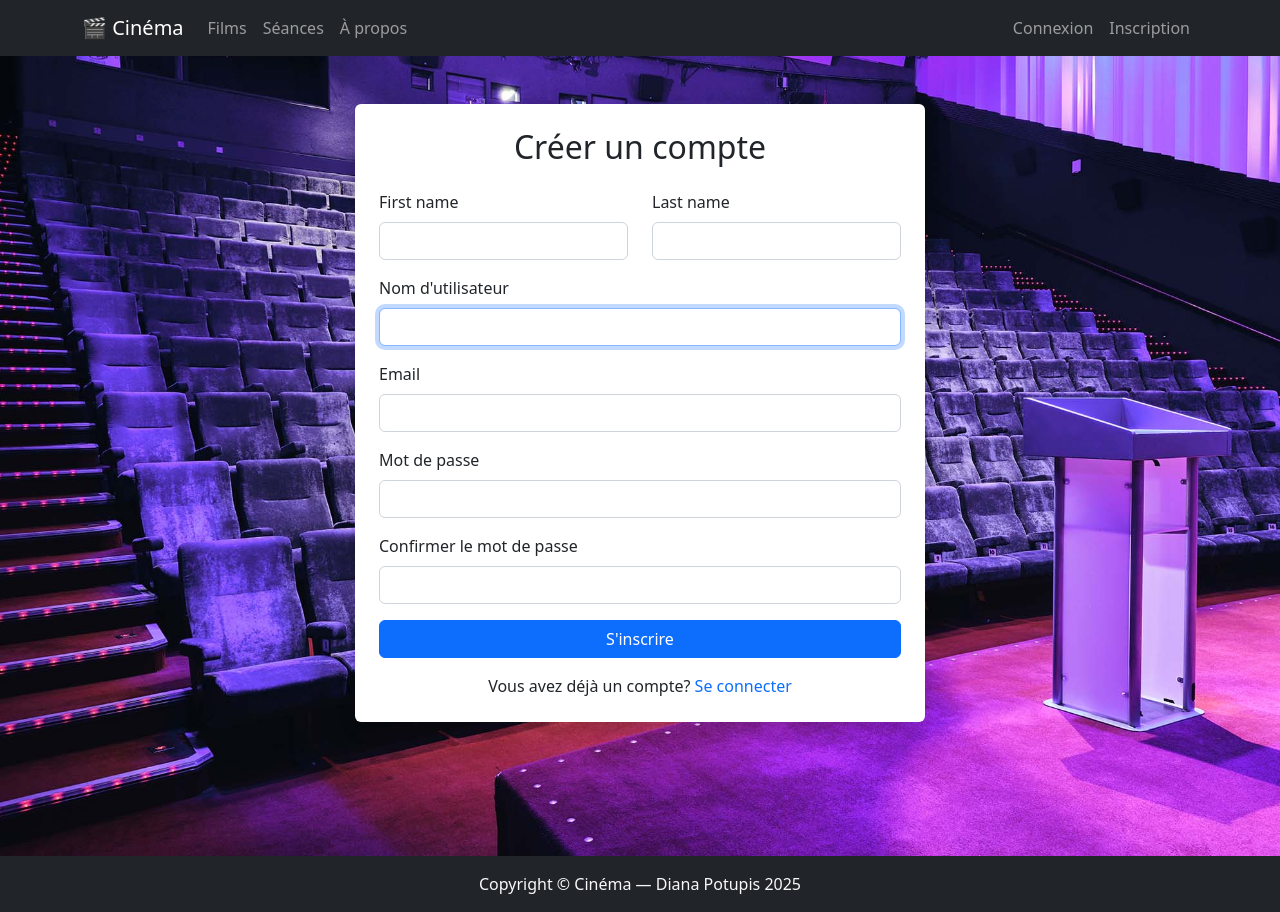
After one commit to diana-potupis-vinci/cinema-python-django, a Django app: page /register/ in a window 1280 px wide. The commit adds this page. Run offline with Django 5.2, Linux system fonts and the light colour scheme; some libraries are stand-ins or nearby versions.

Commit message:
feat: implement user registration functionality with form and views

```diff
--- a/demo_app/forms.py
+++ b/demo_app/forms.py
@@ -1,5 +1,44 @@
 from django import forms
-from .models import Reservation, Film, Genre, Actor
+from django.contrib.auth.forms import UserCreationForm
+from django.contrib.auth.models import User
+from .models import Reservation, Film
+
+class UserRegistrationForm(UserCreationForm):
+    email = forms.EmailField(required=True)
+    first_name = forms.CharField(max_length=30, required=True)
+    last_name = forms.CharField(max_length=30, required=True)
+
+    class Meta:
+        model = User
+        fields = ('username', 'first_name', 'last_name', 'email', 'password1', 'password2')
+        labels = {
+            'username': "Nom d'utilisateur",
+            'first_name': 'Prénom',
+            'last_name': 'Nom',
+            'email': 'Adresse email',
+        }
+
+    def __init__(self, *args, **kwargs):
+        super().__init__(*args, **kwargs)
+        self.fields['username'].widget.attrs.update({'class': 'form-control'})
+        self.fields['first_name'].widget.attrs.update({'class': 'form-control'})
+        self.fields['last_name'].widget.attrs.update({'class': 'form-control'})
+        self.fields['email'].widget.attrs.update({'class': 'form-control'})
+        self.fields['password1'].widget.attrs.update({'class': 'form-control'})
+        self.fields['password2'].widget.attrs.update({'class': 'form-control'})
+
+        # Update labels in French
+        self.fields['password1'].label = 'Mot de passe'
+        self.fields['password2'].label = 'Confirmer le mot de passe'
+
+    def save(self, commit=True):
+        user = super().save(commit=False)
+        user.email = self.cleaned_data['email']
+        user.first_name = self.cleaned_data['first_name']
+        user.last_name = self.cleaned_data['last_name']
+        if commit:
+            user.save()
+        return user
 
 class ReservationForm(forms.ModelForm):
     class Meta:
--- a/demo_app/templates/login.html
+++ b/demo_app/templates/login.html
@@ -18,6 +18,9 @@
             </div>
             <button type="submit" class="btn btn-primary w-100">Se connecter</button>
         </form>
+        <div class="text-center mt-3">
+            <p class="mb-0">Pas encore de compte? <a href="{% url 'register' %}" class="text-decoration-none">S'inscrire</a></p>
+        </div>
     </div>
 </div>
 {% endblock %}
--- /dev/null
+++ b/demo_app/templates/register.html
@@ -0,0 +1,73 @@
+{% extends 'base.html' %}
+{% block title %}Inscription - Cinéma{% endblock %}
+
+{% block content %}
+<div class="row justify-content-center mt-5">
+    <div class="col-md-6 bg-white p-4 rounded shadow">
+        <h2 class="mb-4 text-center">Créer un compte</h2>
+
+        <form method="post">
+            {% csrf_token %}
+
+            <div class="row">
+                <div class="col-md-6">
+                    <div class="mb-3">
+                        <label for="{{ form.first_name.id_for_label }}" class="form-label">{{ form.first_name.label }}</label>
+                        {{ form.first_name }}
+                        {% if form.first_name.errors %}
+                            <div class="text-danger">{{ form.first_name.errors }}</div>
+                        {% endif %}
+                    </div>
+                </div>
+                <div class="col-md-6">
+                    <div class="mb-3">
+                        <label for="{{ form.last_name.id_for_label }}" class="form-label">{{ form.last_name.label }}</label>
+                        {{ form.last_name }}
+                        {% if form.last_name.errors %}
+                            <div class="text-danger">{{ form.last_name.errors }}</div>
+                        {% endif %}
+                    </div>
+                </div>
+            </div>
+
+            <div class="mb-3">
+                <label for="{{ form.username.id_for_label }}" class="form-label">{{ form.username.label }}</label>
+                {{ form.username }}
+                {% if form.username.errors %}
+                    <div class="text-danger">{{ form.username.errors }}</div>
+                {% endif %}
+            </div>
+
+            <div class="mb-3">
+                <label for="{{ form.email.id_for_label }}" class="form-label">{{ form.email.label }}</label>
+                {{ form.email }}
+                {% if form.email.errors %}
+                    <div class="text-danger">{{ form.email.errors }}</div>
+                {% endif %}
+            </div>
+
+            <div class="mb-3">
+                <label for="{{ form.password1.id_for_label }}" class="form-label">{{ form.password1.label }}</label>
+                {{ form.password1 }}
+                {% if form.password1.errors %}
+                    <div class="text-danger">{{ form.password1.errors }}</div>
+                {% endif %}
+            </div>
+
+            <div class="mb-3">
+                <label for="{{ form.password2.id_for_label }}" class="form-label">{{ form.password2.label }}</label>
+                {{ form.password2 }}
+                {% if form.password2.errors %}
+                    <div class="text-danger">{{ form.password2.errors }}</div>
+                {% endif %}
+            </div>
+
+            <button type="submit" class="btn btn-primary w-100 mb-3">S'inscrire</button>
+        </form>
+
+        <div class="text-center">
+            <p class="mb-0">Vous avez déjà un compte? <a href="{% url 'login' %}" class="text-decoration-none">Se connecter</a></p>
+        </div>
+    </div>
+</div>
+{% endblock %}
--- a/demo_app/urls.py
+++ b/demo_app/urls.py
@@ -11,6 +11,7 @@ urlpatterns = [
     path('films/add/', views.FilmCreateView.as_view(), name='film_add'),
     path('seances/', views.SeanceView.as_view(), name="seances"),
     path('login/', auth_views.LoginView.as_view(template_name='login.html',redirect_authenticated_user=True ), name='login'),
+    path('register/', views.RegisterView.as_view(), name='register'),
     path('logout/', auth_views.LogoutView.as_view(), name='logout'),
     path('about/', views.AboutView, name='about'),
     path('reservations/', views.ReservationListView.as_view(), name='reservation_list'),
--- a/demo_app/views.py
+++ b/demo_app/views.py
@@ -5,9 +5,11 @@ from django.core.paginator import Paginator
 from django.utils import timezone
 from django.contrib.auth.decorators import login_required
 from django.utils.decorators import method_decorator
+from django.contrib.auth import login
+from django.contrib import messages
 
 from .models import Film, Seance, Reservation
-from .forms import ReservationForm, FilmForm
+from .forms import ReservationForm, UserRegistrationForm, FilmForm
 
 
 class IndexView(View):
@@ -123,3 +125,21 @@ class ReservationDeleteView(View):
         reservation = get_object_or_404(Reservation, id=id, user=request.user)
         reservation.delete()
         return redirect('reservation_list')
+
+class RegisterView(View):
+    def get(self, request):
+        if request.user.is_authenticated:
+            return redirect('index')
+        form = UserRegistrationForm()
+        return render(request, 'register.html', {'form': form})
+
+    def post(self, request):
+        if request.user.is_authenticated:
+            return redirect('index')
+        form = UserRegistrationForm(request.POST)
+        if form.is_valid():
+            user = form.save()
+            login(request, user)
+            messages.success(request, 'Votre compte a été créé avec succès!')
+            return redirect('login')
+        return render(request, 'register.html', {'form': form})
--- a/templates/base.html
+++ b/templates/base.html
@@ -64,6 +64,9 @@
           <li class="nav-item">
             <a class="nav-link" href="{% url 'login' %}">Connexion</a>
           </li>
+          <li class="nav-item">
+            <a class="nav-link" href="{% url 'register' %}">Inscription</a>
+          </li>
           {% endif %}
         </ul>
       </div>
```
Also changed, not shown: db.sqlite3.
